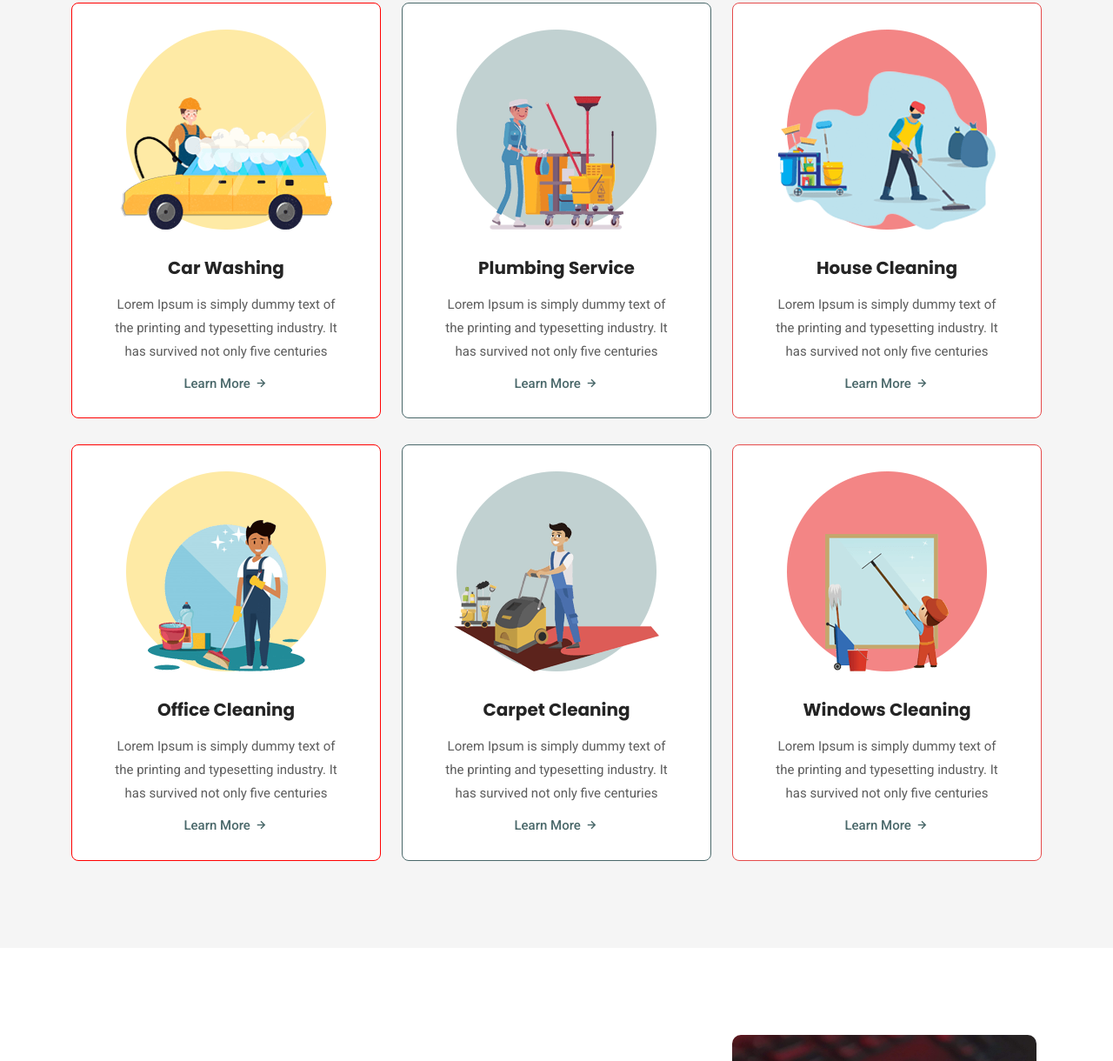
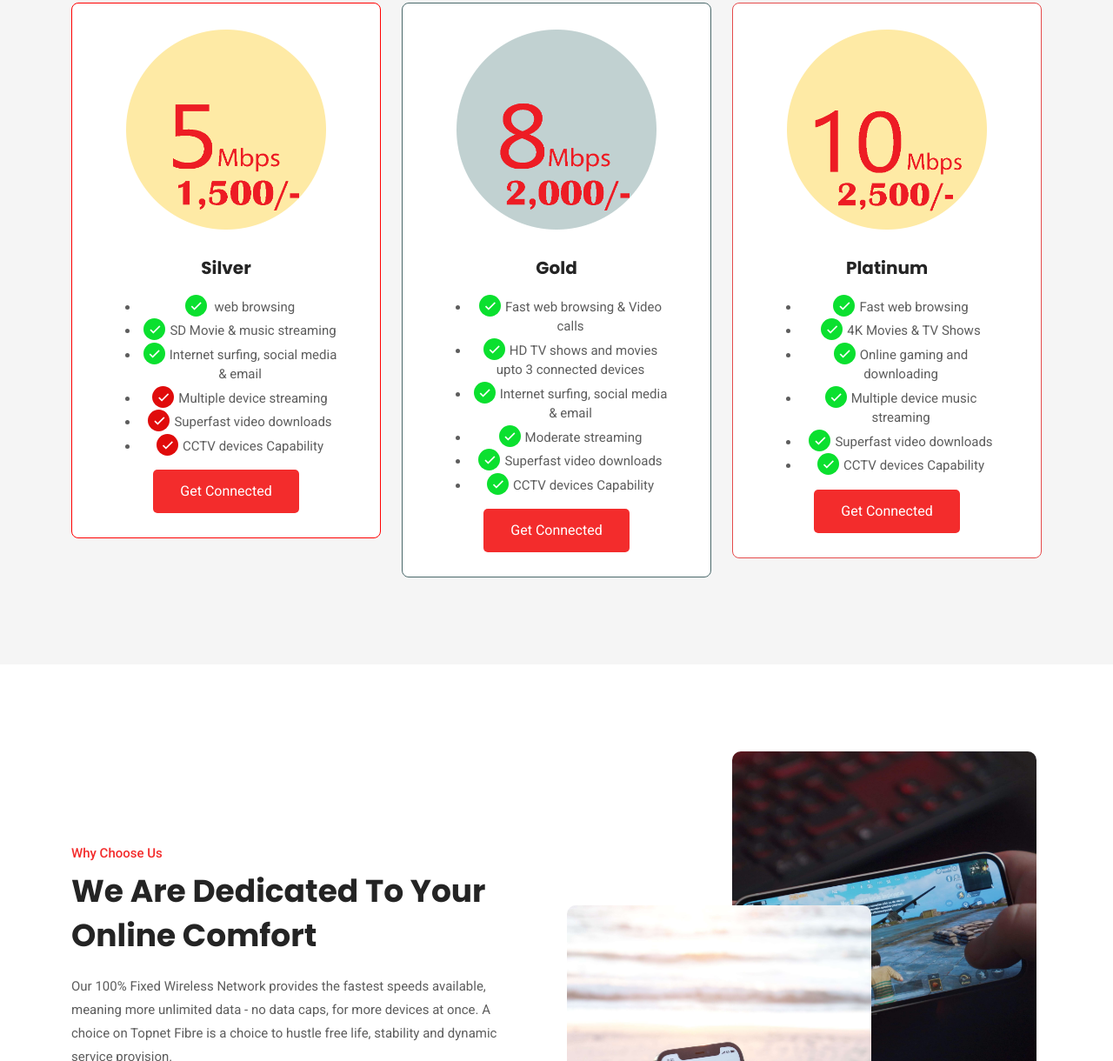
Before and after one commit to machinam4/topnet, a plain HTML site: page index.html in a window 1280 px wide. Shown: the part 2593-3813 px from the top of the page at 87% size. Drawn offline with Linux system fonts and the light colour scheme; a script that the page names is missing.

Commit message:
added pricing

```diff
--- a/assets/css/style.css
+++ b/assets/css/style.css
@@ -755,6 +755,9 @@ button:focus {
 .service-item:hover p {
   color: #fff;
 }
+.service-item:hover li {
+  color: #fff;
+}
 
 .service-item:hover .service-link {
   color: #fff;
@@ -2186,7 +2189,7 @@ footer {
 }
 
 .service-area.three .service-item:hover {
-  background-color: #ff0000;
+  background-color: #fdb139;
 }
 
 .service-area.three .service-item.two:hover {
@@ -2197,6 +2200,39 @@ footer {
   background-color: #e54b4b;
 }
 
+.service-area.three .service-item ul li .positive {
+  display: inline-block;
+  width: 25px;
+  height: 25px;
+  text-align: center;
+  line-height: 25px;
+  border-radius: 50%;
+  color: #fff;
+  background-color: #0be02f;
+  font-size: 20px;
+  margin-right: 5px;
+  position: relative;
+  top: 2px;
+  -webkit-transition: 0.5s all ease;
+  transition: 0.5s all ease;
+}
+
+.service-area.three .service-item ul li .negative {
+  display: inline-block;
+  width: 25px;
+  height: 25px;
+  text-align: center;
+  line-height: 25px;
+  border-radius: 50%;
+  color: #fff;
+  background-color: #e00b0b;
+  font-size: 20px;
+  margin-right: 5px;
+  position: relative;
+  top: 2px;
+  -webkit-transition: 0.5s all ease;
+  transition: 0.5s all ease;
+}
 /*-- End Service CSS --*/
 /*-- Blog CSS --*/
 .blog-item {
--- a/index.html
+++ b/index.html
@@ -238,102 +238,79 @@
           <div class="service-item">
             <div class="service-top">
               <img src="assets/img/home-one/service1.png" alt="Service">
-              <img src="assets/img/home-one/service2.png" alt="Service">
+              <img src="assets/img/home-one/topnet_5mb-01.png" alt="Service">
             </div>
-            <h3>
-              <a href="service-details.html">Car Washing</a>
-            </h3>
-            <p>Lorem Ipsum is simply dummy text of the printing and typesetting industry. It has survived
-              not only five centuries</p>
-            <a class="service-link" href="service-details.html">
-              Learn More
-              <i class='bx bx-right-arrow-alt'></i>
-            </a>
+            <h3><a><strong>Silver</strong></a></h3>
+            <p>
+              <ul>
+              <li><i class="bx bx-check positive"></i> web browsing</li>
+
+              <li><i class="bx bx-check positive"></i>SD Movie & music streaming</li>
+
+              <li><i class="bx bx-check positive"></i>Internet surfing, social media & email</li>
+
+              <li><i class="bx bx-check negative"></i>Multiple device streaming</li>
+
+              <li><i class="bx bx-check negative"></i>Superfast video downloads</li>
+
+              <li><i class="bx bx-check negative"></i>CCTV devices Capability</li>
+            </ul>
+            </p>
+            <a href="tel:+254724579568" class="btn cmn-btn" type="submit">Get Connected</a>
           </div>
         </div>
         <div class="col-sm-6 col-lg-4">
           <div class="service-item two">
             <div class="service-top">
               <img src="assets/img/home-one/service3.png" alt="Service">
-              <img src="assets/img/home-one/service4.png" alt="Service">
+              <img src="assets/img/home-one/topnet_8mb-01.png" alt="Service">
             </div>
             <h3>
-              <a href="service-details.html">Plumbing Service</a>
+              <a><strong>
+              Gold
+              </strong></a>
             </h3>
-            <p>Lorem Ipsum is simply dummy text of the printing and typesetting industry. It has survived
-              not only five centuries</p>
-            <a class="service-link" href="service-details.html">
-              Learn More
-              <i class='bx bx-right-arrow-alt'></i>
-            </a>
+            <ul>
+              <li><i class="bx bx-check positive"></i>Fast web browsing & Video calls</li>
+
+              <li><i class="bx bx-check positive"></i>HD TV shows and movies upto 3 connected devices</li>
+
+              <li><i class="bx bx-check positive"></i>Internet surfing, social media & email</li>
+
+              <li><i class="bx bx-check positive"></i>Moderate streaming</li>
+
+              <li><i class="bx bx-check positive"></i>Superfast video downloads</li>
+
+              <li><i class="bx bx-check positive"></i>CCTV devices Capability</li>
+            </ul>
+            <a href="tel:+254724579568" class="btn cmn-btn" type="submit">Get Connected</a>
           </div>
         </div>
         <div class="col-sm-6 col-lg-4">
           <div class="service-item three">
             <div class="service-top">
-              <img src="assets/img/home-one/service5.png" alt="Service">
-              <img src="assets/img/home-one/service6.png" alt="Service">
+              <img src="assets/img/home-one/service1.png" alt="Service">
+              <img src="assets/img/home-one/topnet_10mb-01.png" alt="Service">
             </div>
             <h3>
-              <a href="service-details.html">House Cleaning</a>
+              <a><strong>
+              Platinum
+              </strong></a>
             </h3>
-            <p>Lorem Ipsum is simply dummy text of the printing and typesetting industry. It has survived
-              not only five centuries</p>
-            <a class="service-link" href="service-details.html">
-              Learn More
-              <i class='bx bx-right-arrow-alt'></i>
-            </a>
-          </div>
-        </div>
-        <div class="col-sm-6 col-lg-4">
-          <div class="service-item">
-            <div class="service-top">
-              <img src="assets/img/home-one/service1.png" alt="Service">
-              <img src="assets/img/home-one/service7.png" alt="Service">
-            </div>
-            <h3>
-              <a href="service-details.html">Office Cleaning</a>
-            </h3>
-            <p>Lorem Ipsum is simply dummy text of the printing and typesetting industry. It has survived
-              not only five centuries</p>
-            <a class="service-link" href="service-details.html">
-              Learn More
-              <i class='bx bx-right-arrow-alt'></i>
-            </a>
-          </div>
-        </div>
-        <div class="col-sm-6 col-lg-4">
-          <div class="service-item two">
-            <div class="service-top">
-              <img src="assets/img/home-one/service3.png" alt="Service">
-              <img src="assets/img/home-one/service8.png" alt="Service">
-            </div>
-            <h3>
-              <a href="service-details.html">Carpet Cleaning</a>
-            </h3>
-            <p>Lorem Ipsum is simply dummy text of the printing and typesetting industry. It has survived
-              not only five centuries</p>
-            <a class="service-link" href="service-details.html">
-              Learn More
-              <i class='bx bx-right-arrow-alt'></i>
-            </a>
-          </div>
-        </div>
-        <div class="col-sm-6 col-lg-4">
-          <div class="service-item three">
-            <div class="service-top">
-              <img src="assets/img/home-one/service5.png" alt="Service">
-              <img src="assets/img/home-one/service9.png" alt="Service">
-            </div>
-            <h3>
-              <a href="service-details.html">Windows Cleaning</a>
-            </h3>
-            <p>Lorem Ipsum is simply dummy text of the printing and typesetting industry. It has survived
-              not only five centuries</p>
-            <a class="service-link" href="service-details.html">
-              Learn More
-              <i class='bx bx-right-arrow-alt'></i>
-            </a>
+            <ul>
+              <li><i class="bx bx-check positive"></i>Fast web browsing</li>
+
+              <li><i class="bx bx-check positive"></i>4K Movies & TV Shows</li>
+
+              <li><i class="bx bx-check positive"></i>Online gaming and downloading</li>
+
+              <li><i class="bx bx-check positive"></i>Multiple device music streaming</li>
+
+              <li><i class="bx bx-check positive"></i>Superfast video downloads</li>
+
+              <li><i class="bx bx-check positive"></i>CCTV devices Capability</li>
+            </ul>
+            <a href="tel:+254724579568" class="btn cmn-btn" type="submit">Get Connected</a>
           </div>
         </div>
       </div>
```
Also changed, not shown: assets/css/theme-dark.css (added), assets/img/home-one/topnet_10mb-01.png (added), assets/img/home-one/topnet_5mb-01.png (added), assets/img/home-one/topnet_8mb-01.png (added), assets/img/home-one/topnet_8mb.png (added), assets/img/home-one/topnet_silver-01.png (added).
